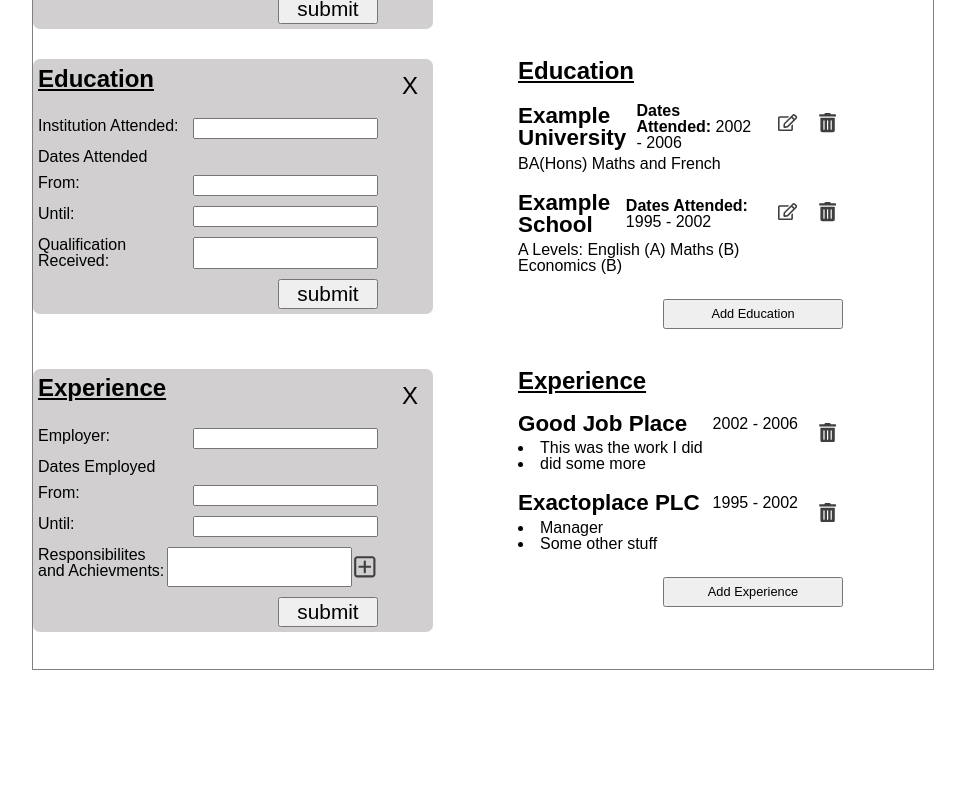
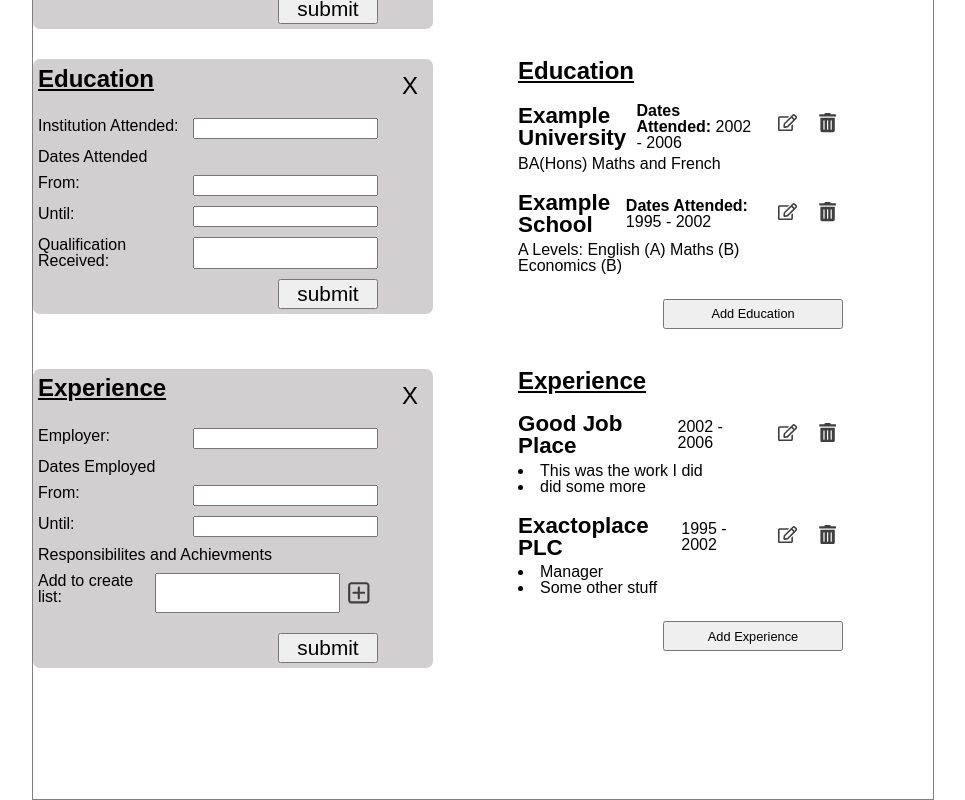
Before and after one commit to Jamesredux/cv-project, a React (Create React App) app: page / in a window 1280 px wide. Shown: the part 482-1282 px from the top of the page, without its empty margins (157-1122 px from the left). Before the commit the page ends 1152 px from the top, so only its background shows below. Built offline with nearby package versions, Linux system fonts and the light colour scheme.

Commit message:
add edit to experience

```diff
--- a/src/components/education/EducationDisplay.js
+++ b/src/components/education/EducationDisplay.js
@@ -28,7 +28,6 @@ class EducationDisplay extends Component {
 
   editRecord(e) {
     this.props.requestEdit(e.target.dataset.id);
-
     this.showForm();
   }
 
--- a/src/components/experience/Experience.js
+++ b/src/components/experience/Experience.js
@@ -22,10 +22,14 @@ class Experience extends Component {
           duties: ['Manager', 'Some other stuff'],
         },
       ],
+      selectedJob: {},
+      editActive: false,
     };
 
     this.addRecord = this.addRecord.bind(this);
     this.removeRecord = this.removeRecord.bind(this);
+    this.requestEdit = this.requestEdit.bind(this);
+    this.cancelEdit = this.cancelEdit.bind(this);
   }
 
   addRecord(formData) {
@@ -33,12 +37,23 @@ class Experience extends Component {
       formData.duties.push(formData.duty);
       formData.duty = '';
     }
-
-    this.setState((prevState) => {
-      return {
-        records: [...prevState.records, formData],
-      };
-    });
+    const recordToEdit = this.state.records.find(
+      (record) => record.id === formData.id
+    );
+    if (recordToEdit) {
+      this.setState((prevState) => ({
+        records: prevState.records.map((record) =>
+          record.id === formData.id ? formData : record
+        ),
+        selectedJob: {},
+      }));
+    } else {
+      this.setState((prevState) => {
+        return {
+          records: [...prevState.records, formData],
+        };
+      });
+    }
   }
 
   removeRecord(id) {
@@ -47,14 +62,31 @@ class Experience extends Component {
     this.setState({ records: filteredArray });
   }
 
-  //   rename educ-container
+  requestEdit(id) {
+    const newJob = this.state.records.find((record) => record.id === id);
+
+    this.setState({
+      selectedJob: newJob,
+      editActive: true,
+    });
+  }
+
+  cancelEdit() {
+    this.setState({ editActive: false });
+  }
+
   render() {
     return (
-      <div className='multi-container'>
-        <ExperienceForm submitForm={this.addRecord} />
+      <div className='multi-container experience'>
+        <ExperienceForm
+          submitForm={this.addRecord}
+          editData={this.state}
+          editDone={this.cancelEdit}
+        />
         <ExperienceDisplay
           data={this.state.records}
           removeRecord={this.removeRecord}
+          requestEdit={this.requestEdit}
         />
       </div>
     );
--- a/src/components/experience/ExperienceDisplay.js
+++ b/src/components/experience/ExperienceDisplay.js
@@ -1,11 +1,11 @@
 import React, { Component } from 'react';
-import { FaTrashAlt } from 'react-icons/fa';
+import { FaTrashAlt, FaRegEdit } from 'react-icons/fa';
 import uniqid from 'uniqid';
 
 class ExperienceDisplay extends Component {
   constructor(props) {
     super(props);
-    this.editInfo = this.editInfo.bind(this);
+    this.editRecord = this.editRecord.bind(this);
     this.showForm = this.showForm.bind(this);
     this.deleteRecord = this.deleteRecord.bind(this);
   }
@@ -14,7 +14,9 @@ class ExperienceDisplay extends Component {
     document.getElementById('experience-form').style.width = '400px';
     document.getElementById('experience-display').style.marginLeft = '400px';
   }
-  editInfo() {
+
+  editRecord(e) {
+    this.props.requestEdit(e.target.dataset.id);
     this.showForm();
   }
 
@@ -48,7 +50,10 @@ class ExperienceDisplay extends Component {
             </ul>
           )}
         </div>
-        <div>
+        <div className='buttons-div'>
+          <div onClick={this.editRecord} data-id={item.id} className='edit-div'>
+            <FaRegEdit pointerEvents='none' />
+          </div>
           <div onClick={this.deleteRecord} data-id={item.id} className='delete'>
             <FaTrashAlt pointerEvents='none' />
           </div>
--- a/src/components/experience/ExperienceForm.js
+++ b/src/components/experience/ExperienceForm.js
@@ -1,6 +1,7 @@
 import React, { Component } from 'react';
 import uniqid from 'uniqid';
 import { CgAddR } from 'react-icons/cg';
+import { FaTrashAlt, FaRegEdit } from 'react-icons/fa';
 
 class ExperienceForm extends Component {
   constructor() {
@@ -18,6 +19,27 @@ class ExperienceForm extends Component {
     this.handleSubmit = this.handleSubmit.bind(this);
     this.hideForm = this.hideForm.bind(this);
     this.addDuty = this.addDuty.bind(this);
+    this.deleteDuty = this.deleteDuty.bind(this);
+  }
+
+  componentDidUpdate(prevProps) {
+    if (this.props.editData.editActive) {
+      const {
+        id,
+        employer,
+        from,
+        until,
+        duties,
+      } = this.props.editData.selectedJob;
+      this.setState({
+        id: id,
+        employer: employer,
+        from: from,
+        until: until,
+        duties: duties,
+      });
+      this.props.editDone();
+    }
   }
 
   hideForm() {
@@ -40,6 +62,15 @@ class ExperienceForm extends Component {
     this.setState({ duty: '' });
   }
 
+  deleteDuty(e) {
+    const removeIndex = e.target.dataset.id;
+    this.setState((prevState) => ({
+      duties: prevState.duties.filter(
+        (duty, index) => index !== parseInt(removeIndex)
+      ),
+    }));
+  }
+
   handleSubmit(e) {
     e.preventDefault();
     this.props.submitForm(this.state);
@@ -48,14 +79,22 @@ class ExperienceForm extends Component {
       employer: '',
       from: '',
       until: '',
-      duties: '',
       duty: '',
+      duties: [],
     });
   }
 
   // add note on experience form to add multiple duties
 
   render() {
+    const dutyList = this.state.duties.map((duty, index) => (
+      <div className='duty-item' key={uniqid()}>
+        <li>{duty}</li>
+        <div onClick={this.deleteDuty} data-id={index} className='delete'>
+          <FaTrashAlt pointerEvents='none' />
+        </div>
+      </div>
+    ));
     return (
       <div className=' form-box' id='experience-form'>
         <div className='title'>
@@ -98,10 +137,14 @@ class ExperienceForm extends Component {
             />
           </div>
           <div className='form-section'>
-            <label>Responsibilites and Achievments:</label>
+            <h2>Responsibilites and Achievments</h2>
+          </div>
+          <div className='form-section'>
+            <label>Add to create list:</label>
             <input
               type='text'
               name='duty'
+              maxLength='500'
               value={this.state.duty}
               onChange={this.handleChange}
             />
@@ -109,7 +152,9 @@ class ExperienceForm extends Component {
               <CgAddR pointerEvents='none' />
             </div>
           </div>
-
+          <div className='form-section'>
+            <ul className='job-details-list'>{dutyList}</ul>
+          </div>
           <div className='form-section'>
             <label htmlFor=''></label>
             <button type='submit'>submit</button>
--- a/src/index.css
+++ b/src/index.css
@@ -109,6 +109,10 @@ ul {
   min-height: 270px;
 }
 
+.multi-container.experience {
+  min-height: 400px;
+}
+
 .edu-form {
   margin-bottom: 10px;
 }
@@ -119,6 +123,17 @@ ul {
   width: 180px;
   font-size: 0.8rem;
   align-self: flex-end;
+}
+
+.job-details-list {
+  margin-left: 75px;
+  width: 80%;
+}
+
+.duty-item {
+  display: flex;
+  justify-content: space-between;
+  align-items: center;
 }
 
 /* general button */
```
